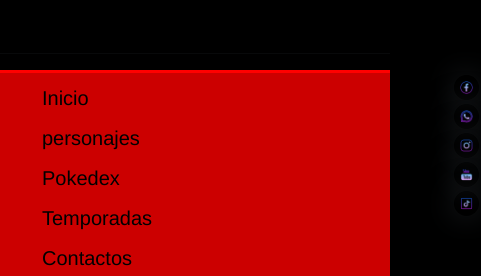
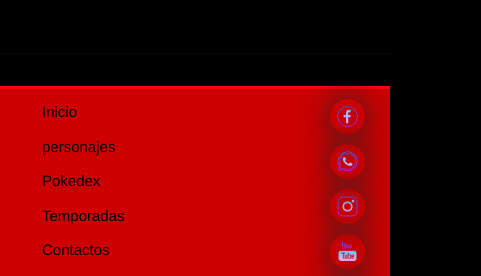
Before and after one commit to valesuarez/pokemon, a plain HTML site: page index.html in a window 390 px wide. Shown: the part 1754-2030 px from the top of the page, 481 px wide, since content can reach past the window. Drawn offline with nearby package versions, Linux system fonts and the light colour scheme.

Commit message:
footer arreglado

```diff
--- a/css/style.css
+++ b/css/style.css
@@ -115,7 +115,7 @@ footer ul li a{
 footer ul li a:hover{
     color: #fef900;
 }
-footer .redesSoc{
+footer .SocRedes{
     margin-left: 720px;
     display: flex;
     align-items: center;
@@ -151,13 +151,14 @@ footer img{
     footer ul li a{
         font-size:15px;
     }
-    footer .redesSoc{
-        margin-left: 150px;
-        flex-direction: column;
+    footer .SocRedes{
+        margin-left: 200px;
+        margin-top: 5px;
+        display: flex;
+        flex-direction: column;}
 
-    }
-    footer .redesSoc img{
-        width: 25px ;
+    footer .SocRedes img{
+        width: 35px ;
     }
     .fa{
         margin: 5px;
@@ -176,28 +177,4 @@ footer img{
         font-size: 10px;
     }
 
-@media only screen and (max-width: 1100px){
-    footer{
-        margin-top: 1rem;
-    }
-    footer ul li a{
-        font-size: 20px;
-    }
-    footer .redesSoc{
-        margin-left: 300px;
-    }
-    .fa{
-        margin: 2px;
-        padding: 5px;
-        border-radius: 50%;
-    }
-
-    footer img{
-        width: 40px;
-    }
-
-   }
-
-
-
 }
--- a/index.html
+++ b/index.html
@@ -70,7 +70,7 @@
             <li><a href="./views/temporadas.html">Temporadas</a></li>
             <li><a href="./views/contactos.html">Contactos</a></li>
         </ul>
-        <div class="redesSoc">
+        <div class="SocRedes">
             <span class="icono1" ><img src="./img/icons8-facebook-64.png" class="fa fa-facebook-f">  </span>
             <span class="icono2"><img src="./img/icons8-whatsapp-64.png" class="fa fa-twitter">  </span>
             <span class="icono3"><img src="./img/icons8-instagram-64.png" class="fa fa-instagram">  </span>
```
Also changed, not shown: views/contactos.html (+1 -1 lines), views/galeria.html (+1 -1 lines), views/personajes.html (+1 -1 lines), views/pokedex.html (+1 -1 lines), views/temporadas.html (+1 -1 lines).
